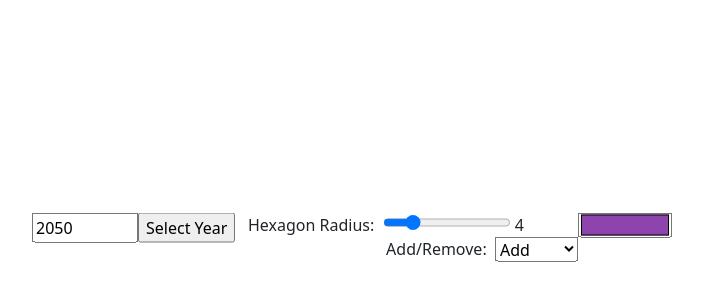
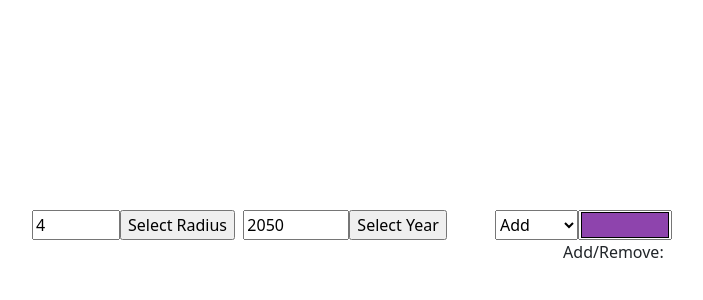
Before and after one commit to addu390/World-Population-Cartogram, a website built with Parcel: page index.html in a window 1280 px wide. Shown: the part 178-478 px from the top of the page, without its empty margins (288-991 px from the left). Built offline with nearby package versions, Linux system fonts and the light colour scheme; no server answers.

Commit message:
Add radius button instead of slider

```diff
--- a/app.js
+++ b/app.js
@@ -7,16 +7,19 @@ let colors = ['#1abc9c', '#2ecc71', '#3498db', '#9b59b6', '#34495e', '#16a085',
   '#f1c40f', '#e67e22', '#e74c3c', '#ecf0f1', '#95a5a6', '#f39c12', '#d35400', '#c0392b', '#bdc3c7', '#7f8c8d']
 
 let radiusInput = document.querySelector('input#radius');
+let radiusButton = document.querySelector('input#select-radius');
+
 let yearButton = document.querySelector('input#select-year');
 let yearInput = document.querySelector('input#year');
 
-radiusInput.addEventListener('click', () => {
+radiusButton.addEventListener('click', () => {
+  radiusInput = document.querySelector('input#radius');
   document.querySelector('#loader').classList.remove("hide");
   start()
 });
 
 yearButton.addEventListener('click', () => {
-  yearButton = document.querySelector('input#year');
+  yearInput = document.querySelector('input#year');
   document.querySelector('#loader').classList.remove("hide");
   start()
 });
--- a/index.html
+++ b/index.html
@@ -83,6 +83,10 @@
       right: 0;
       margin: auto;
     }
+
+    .height-30 {
+      height: 30px
+    }
   </style>
 </head>
 
@@ -95,14 +99,15 @@
       <div class="loader"></div>
     </div>
 
-    &nbsp;&nbsp; Hexagon Radius: &nbsp;<input type="range" id="radius" name="radius" min="2" max="12" style="width: 20%" value="4"
-      step="2" oninput="amount.value=radius.value" />
-    <output id="amount" name="amount" for="radius">4</output>
+    <input class="left height-30" type="number" id="radius" name="radius" min="1" max="12" value="4"/>
+    <input type="button" value="Select Radius" class="left height-30" id="select-radius"></input>
 
-    <input class="left" type="number" id="year" name="year" min="1950" max="2100" value="2050"/>
-    <input type="button" value="Select Year" class="left" id="select-year"></input>
+    <span class="left">&nbsp;&nbsp; </span>
 
-    <input type="color" list="presetColors" id="color-option" value="#8e44ad" class="right" style="height: 25px;">
+    <input class="left height-30" type="number" id="year" name="year" min="1950" max="2100" value="2050"/>
+    <input type="button" value="Select Year" class="left height-30" id="select-year"></input>
+
+    <input type="color" list="presetColors" id="color-option" value="#8e44ad" class="right height-30">
     <datalist id="presetColors">
       <option>#1abc9c</option>
       <option>#2ecc71</option>
@@ -126,7 +131,7 @@
       <option>#7f8c8d</option>
     </datalist>
 
-    <select id="label-option" class="right" style="height: 25px;">
+    <select id="label-option" class="right height-30">
       <option>Add</option>
       <option>Remove</option>
     </select>
```
